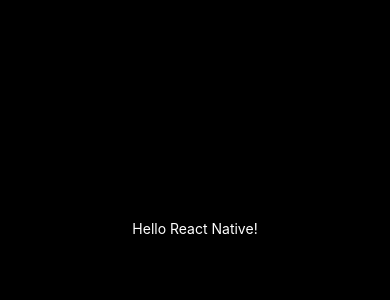
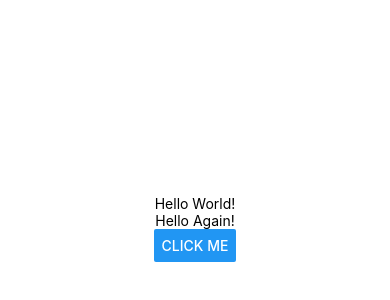
Before and after one commit to Shamoleambo/rn-basics-goals-app, a React Native app: screen / in a window 390 px wide. Shown: the part 194-494 px from the top of the page. Built offline with nearby package versions, Linux system fonts and the light colour scheme.

Commit message:
getting to know the button

```diff
--- a/App.js
+++ b/App.js
@@ -1,23 +1,22 @@
-import { StatusBar } from 'expo-status-bar';
-import { StyleSheet, Text, View } from 'react-native';
+import { StyleSheet, Text, View, Button } from 'react-native'
 
 export default function App() {
   return (
     <View style={styles.container}>
-      <Text style={styles.text}>Hello React Native!</Text>
-      <StatusBar style="auto" />
+      <View>
+        <Text>Hello World!</Text>
+      </View>
+      <Text>Hello Again!</Text>
+      <Button title='click me' />
     </View>
-  );
+  )
 }
 
 const styles = StyleSheet.create({
   container: {
     flex: 1,
-    backgroundColor: '#000',
+    backgroundColor: '#fff',
     alignItems: 'center',
-    justifyContent: 'center',
-  },
-  text: {
-    color: 'white'
+    justifyContent: 'center'
   }
-});
+})
```
